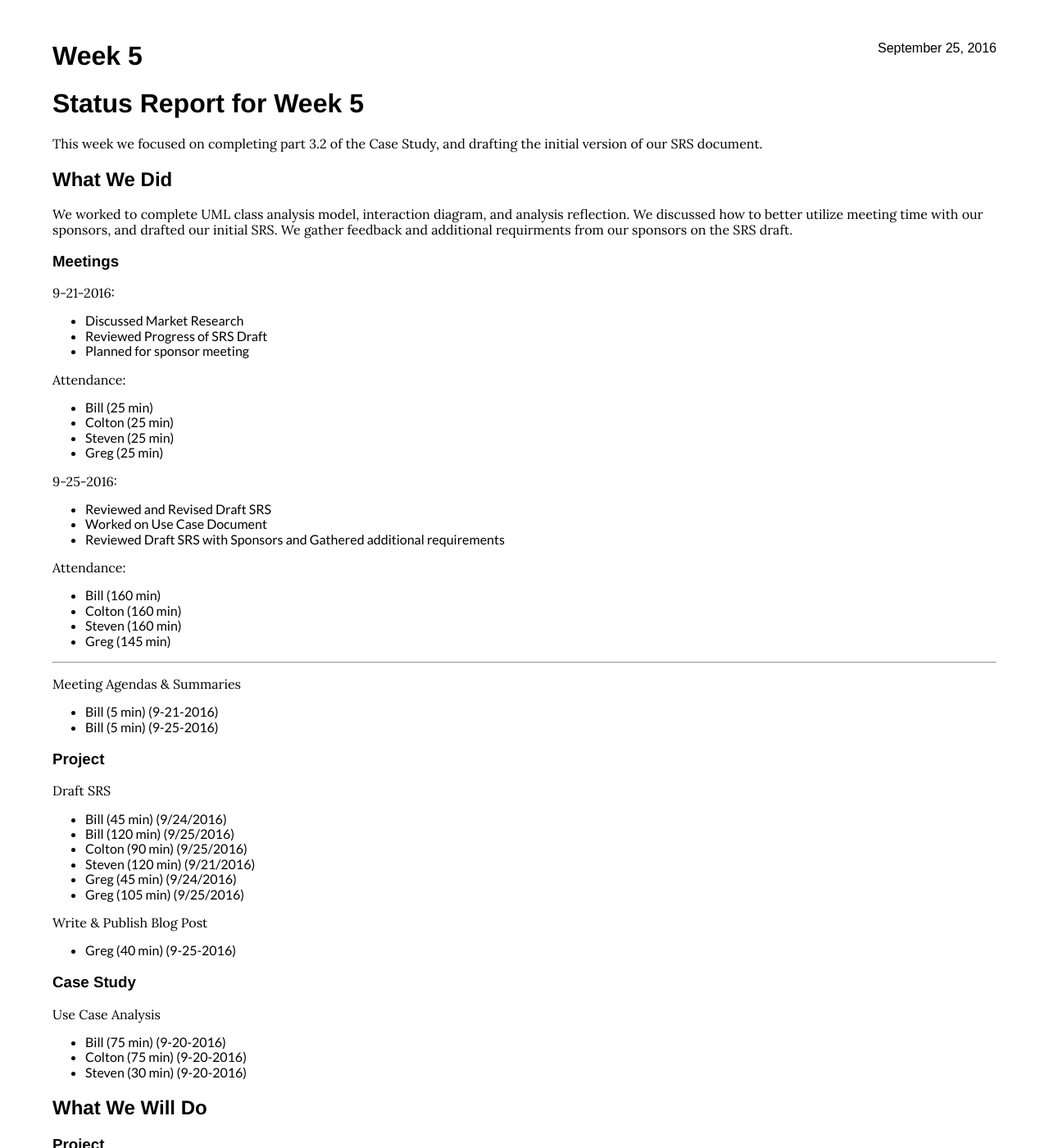
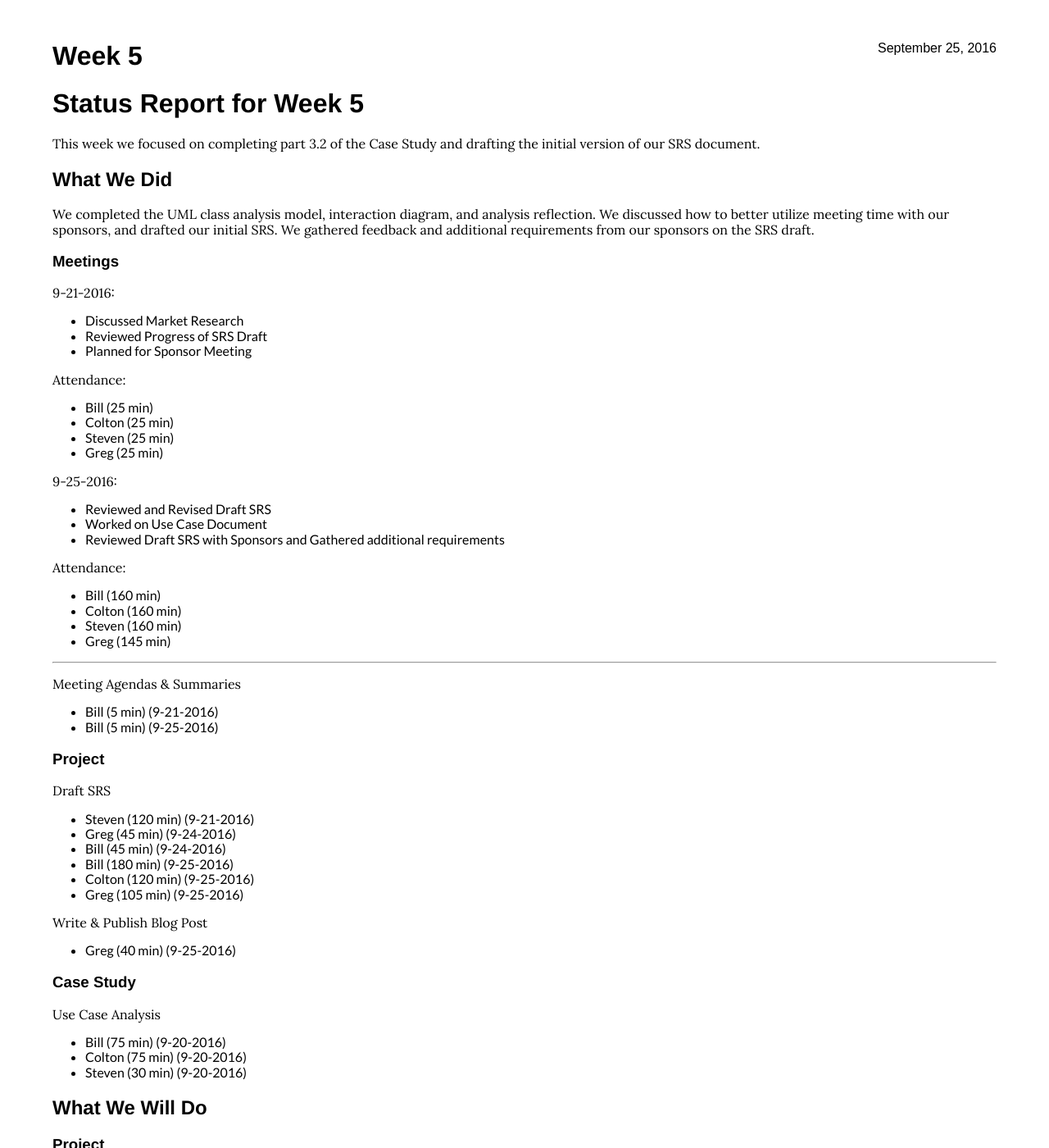
Before and after one commit to billdybas/SWEN440, a Jekyll site: the page built from _posts/2016-09-25-week-5.md, in a window 1280 px wide and 1400 px high. Shown: the whole window at 82% size. Built offline with Jekyll 4.4.1, drawn with Linux system fonts in a browser that asks for light colours; some of the changed text lies outside the part shown.

Commit message:
Minor Edits
Notably, time edits and consistent date formats

```diff
--- a/_posts/2016-09-25-week-5.md
+++ b/_posts/2016-09-25-week-5.md
@@ -6,11 +6,11 @@ date: 2016-09-25
 
 # Status Report for Week 5
 
-This week we focused on completing part 3.2 of the Case Study, and drafting the initial version of our SRS document.
+This week we focused on completing part 3.2 of the Case Study and drafting the initial version of our SRS document.
 
 ## What We Did
 
-We worked to complete UML class analysis model, interaction diagram, and analysis reflection. We discussed how to better utilize meeting time with our sponsors, and drafted our initial SRS. We gather feedback and additional requirments from our sponsors on the SRS draft.
+We completed the UML class analysis model, interaction diagram, and analysis reflection. We discussed how to better utilize meeting time with our sponsors, and drafted our initial SRS. We gathered feedback and additional requirements from our sponsors on the SRS draft.
 
 ### Meetings
 
@@ -18,7 +18,7 @@ We worked to complete UML class analysis model, interaction diagram, and analysi
 
 - Discussed Market Research
 - Reviewed Progress of SRS Draft
-- Planned for sponsor meeting
+- Planned for Sponsor Meeting
 
 Attendance:
 
@@ -51,12 +51,12 @@ Meeting Agendas & Summaries
 
 Draft SRS
 
-- Bill (45 min) (9/24/2016)
-- Bill (120 min) (9/25/2016)
-- Colton (90 min) (9/25/2016)
-- Steven (120 min) (9/21/2016)
-- Greg (45 min) (9/24/2016)
-- Greg (105 min) (9/25/2016)
+- Steven (120 min) (9-21-2016)
+- Greg (45 min) (9-24-2016)
+- Bill (45 min) (9-24-2016)
+- Bill (180 min) (9-25-2016)
+- Colton (120 min) (9-25-2016)
+- Greg (105 min) (9-25-2016)
 
 Write & Publish Blog Post
 
@@ -79,4 +79,4 @@ Use Case Analysis
 ## Challenges and Issues
 
 We are still running into some minor scheduling issues, caused by the timezone difference with our sponsor and our tight schedules.
-It is also difficult to balance the work of this class with responsibilities from other classes.
+It is also difficult for many of us to balance the work of this class with the responsibilities from other classes.
```
Also changed, not shown: _posts/2016-09-18-week-4.md (+2 -2 lines).
